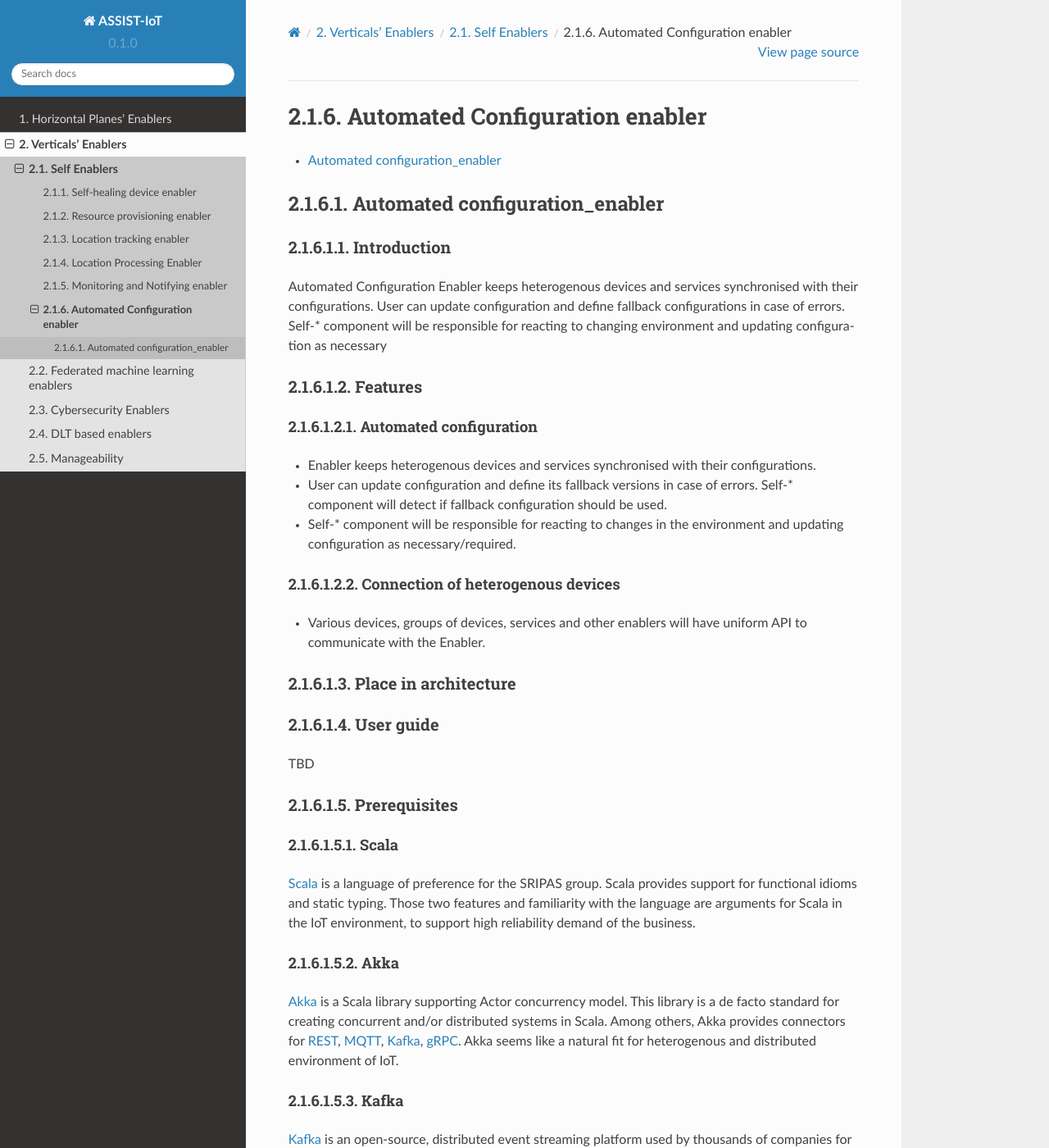
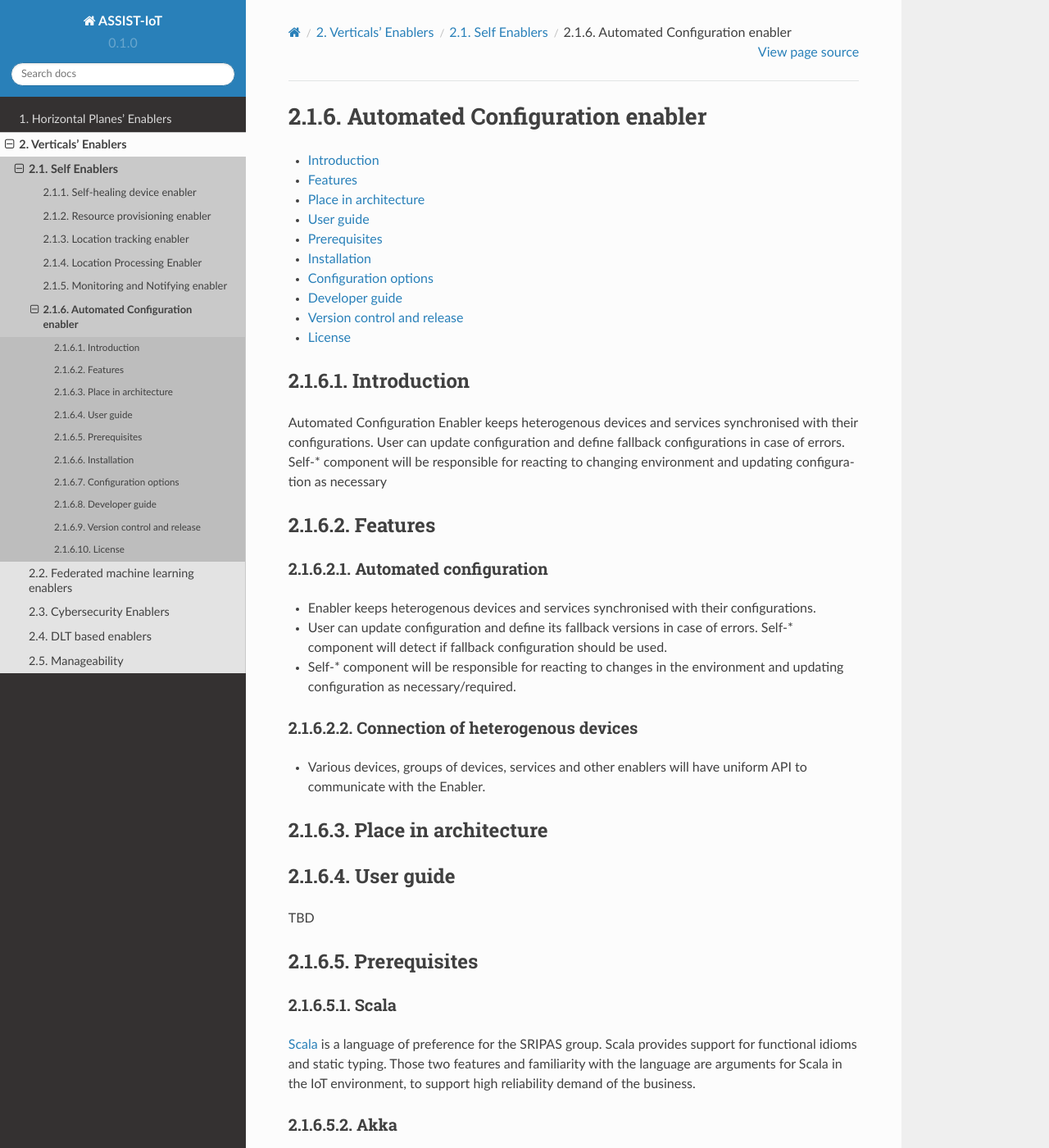
Before and after one commit to assist-iot/assist-iot-documentation, a Sphinx documentation site: the page built from docs/source/verticals/self/automated_configuration_enabler.rst, in a window 1280 px wide and 1400 px high. Shown: the whole window at 82% size. Built offline with Sphinx 7.4.7 and the Read the Docs theme 2.0.0, drawn with Linux system fonts in a browser that asks for light colours; some of the changed text lies outside the part shown.

Commit message:
update on automated configuration

```diff
--- a/docs/source/verticals/self/automated_configuration_enabler.rst
+++ b/docs/source/verticals/self/automated_configuration_enabler.rst
@@ -8,8 +8,6 @@
   :local:
   :depth: 1
 
-Automated configuration_enabler
-===============================
 
 Introduction
 ------------
```
